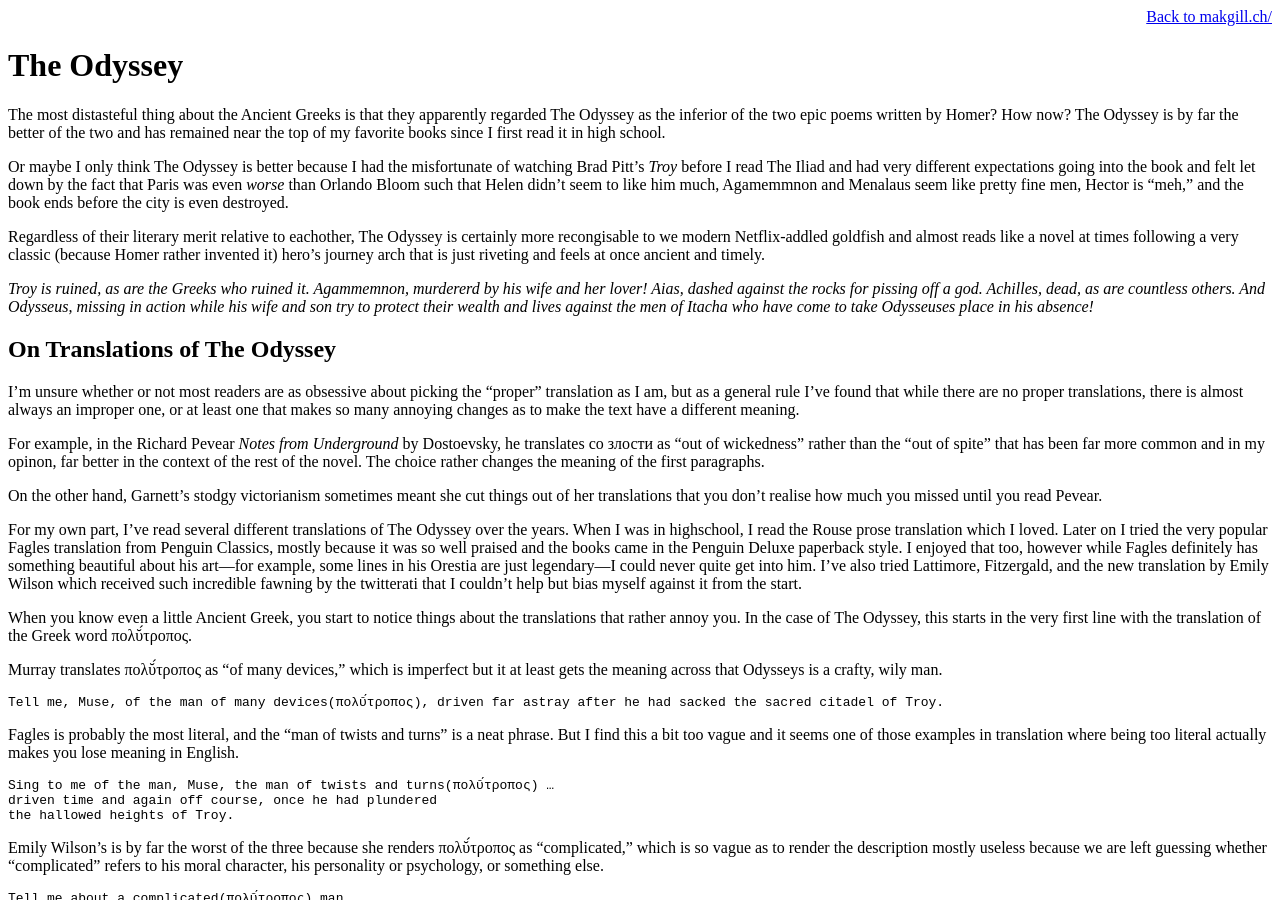
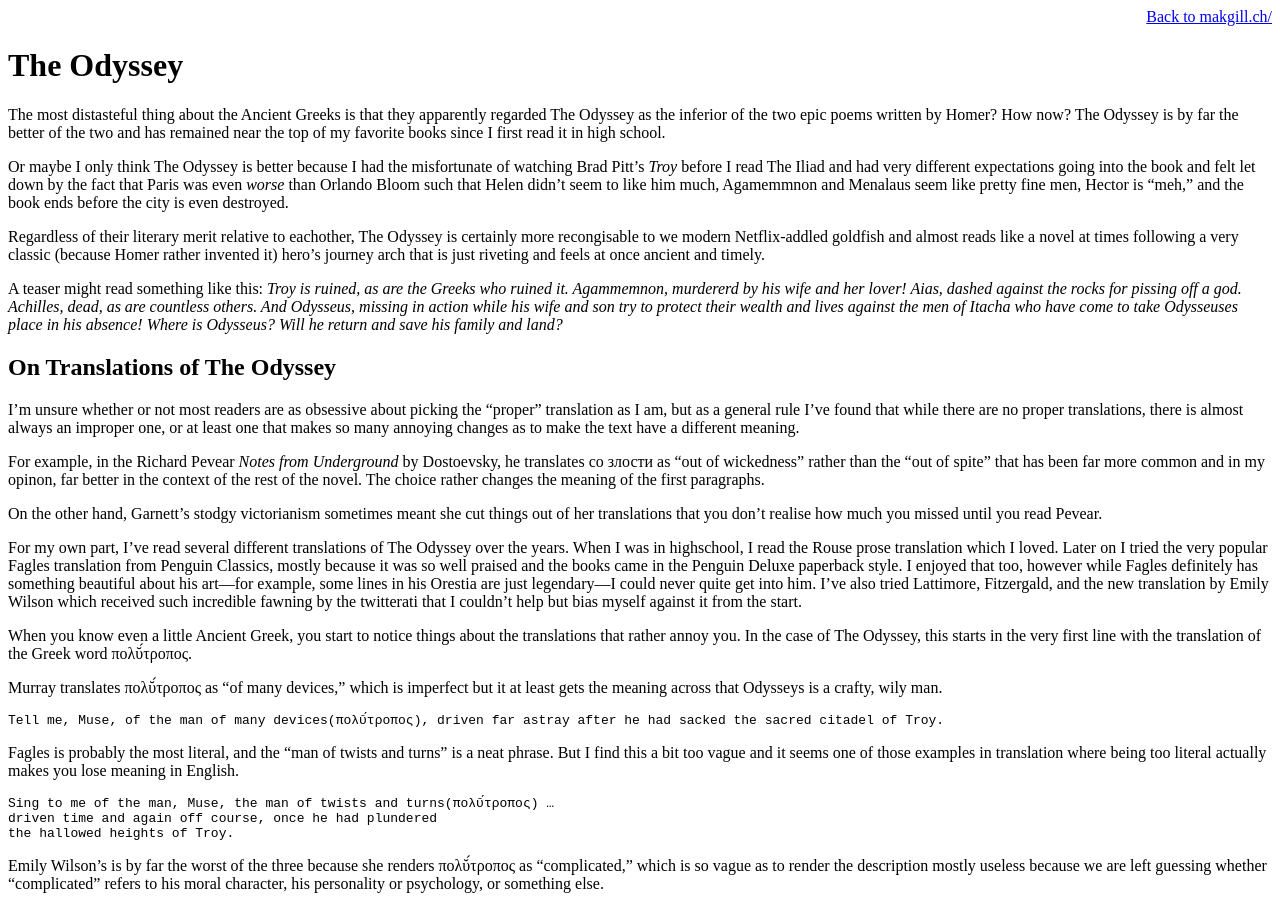
Before and after one commit to derykmakgill/website, a Jekyll site: the page built from odyssey.md, in a window 1280 px wide and 900 px high. Built offline with Jekyll 4.4.1, drawn with Linux system fonts in a browser that asks for light colours.

Commit message:
Update odyssey.md

```diff
--- a/odyssey.md
+++ b/odyssey.md
@@ -9,8 +9,7 @@ Or maybe I only think The Odyssey is better because I had the misfortunate of wa
 
 Regardless of their literary merit relative to eachother, The Odyssey is certainly more recongisable to we modern Netflix-addled goldfish and almost reads like a novel at times following a very classic (because Homer rather invented it) hero's journey arch that is just riveting and feels at once ancient and timely.
 
-*Troy is ruined, as are the Greeks who ruined it. Agammemnon, murdererd by his wife and her lover! Aias, dashed against the rocks for pissing off a god. Achilles, dead, as are countless others. And Odysseus, missing in action while his wife and son try to protect their wealth and lives against the men of Itacha who have come to take Odysseuses place in his absence!*
-
+A teaser might read something like this: *Troy is ruined, as are the Greeks who ruined it. Agammemnon, murdererd by his wife and her lover! Aias, dashed against the rocks for pissing off a god. Achilles, dead, as are countless others. And Odysseus, missing in action while his wife and son try to protect their wealth and lives against the men of Itacha who have come to take Odysseuses place in his absence! Where is Odysseus? Will he return and save his family and land?*
 
 ## On Translations of The Odyssey
 
```
